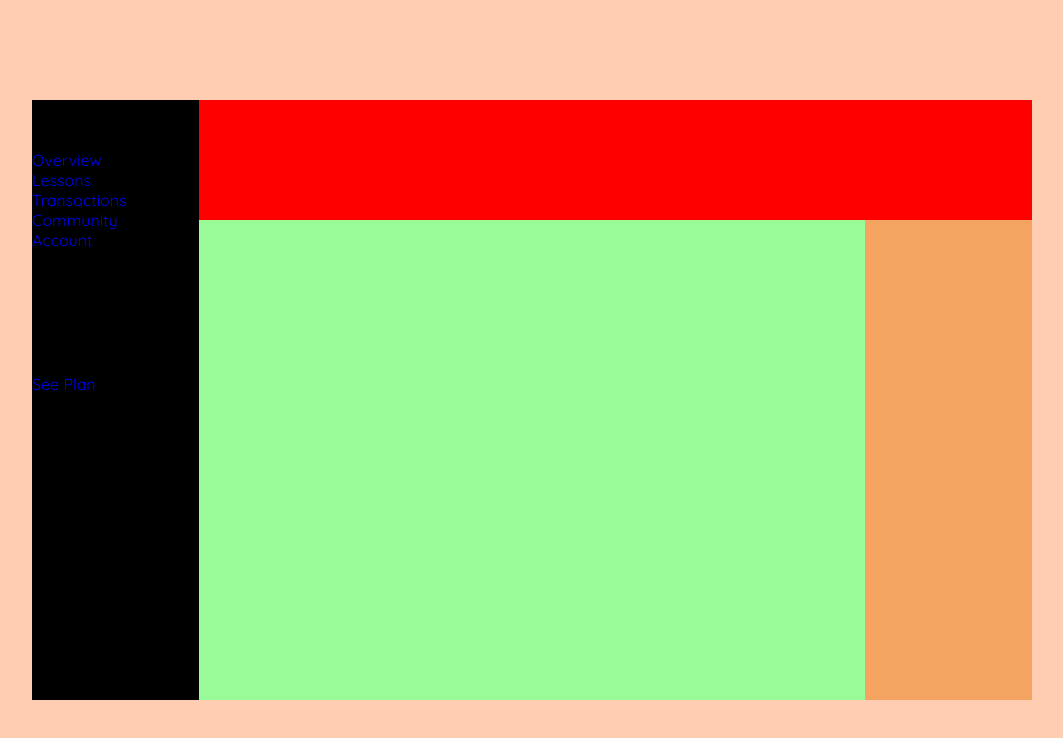
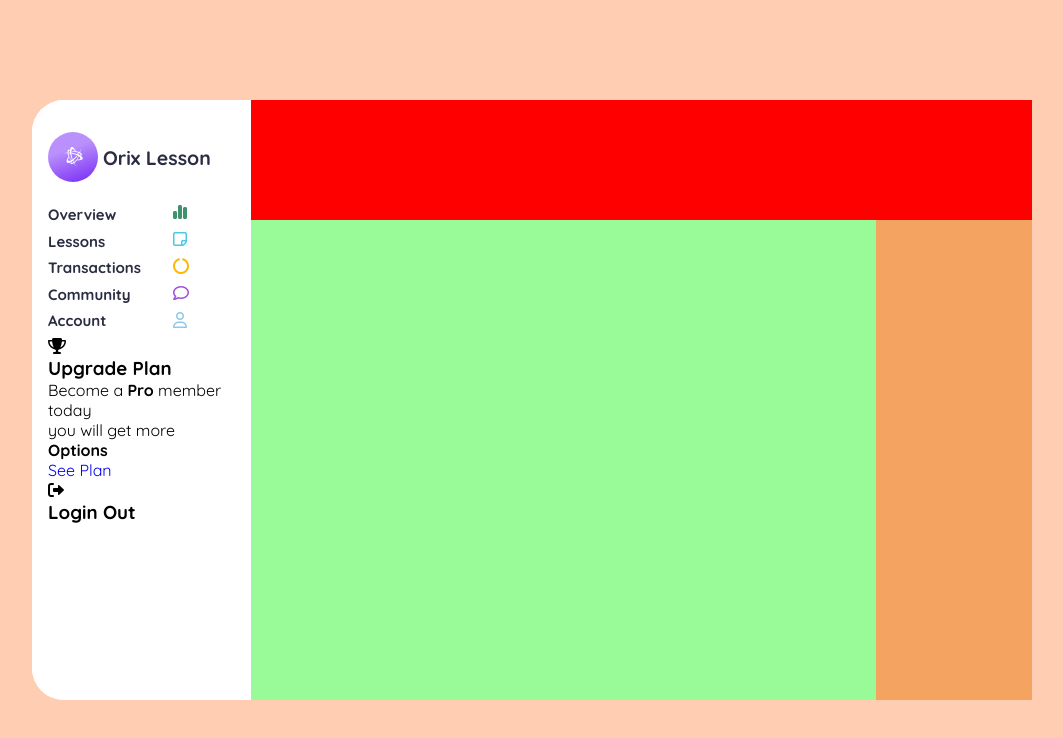
Before and after one commit to renansouza12/dashboard-grid, a plain HTML site: page index.html in a window 1280 px wide. Shown: the whole page, without its empty margins (108-1171 px from the left). Drawn offline with Linux system fonts and the light colour scheme.

Commit message:
finished option

```diff
--- a/index.html
+++ b/index.html
@@ -16,25 +16,37 @@
             <header class="header"></header>
             <aside class="left__bar">
                 <div class="bar__content">
-                    <i class="fa-brands fa-battle-net"></i>
+                    <ul>
+                        <div class="title"> <i class="fa-brands fa-battle-net fa-xl"></i>
                             <h1>Orix Lesson</h1>
+                        </div>
+                        <div class="option">
                             <ul>
                                 <li>
-                            <a href="#">Overview</a><i class="fa-solid fa-chart-simple"></i>
+                                    <a href="#">Overview</a>
                                 </li>
                                 <li>
-                            <a href="#">Lessons</a><i class="fa-regular fa-note-sticky"></i>
+                                    <a href="#">Lessons</a>
                                 </li>
                                 <li>
-                            <a href="#">Transactions</a><i class="fa-solid fa-circle-notch"></i>
+                                    <a href="#">Transactions</a>
                                 </li>
                                 <li>
-                            <a href="#">Community</a><i class="fa-regular fa-comment"></i>
+                                    <a href="#">Community</a>
                                 </li>
                                 <li>
-                            <a href="#">Account</a><i class="fa-regular fa-user"></i>
+                                    <a href="#">Account</a>
                                 </li>
                             </ul>
+                            <div class="option__icon">
+                                <i class="fa-solid fa-chart-simple " id="chart"></i>
+                                <i class="fa-regular fa-note-sticky" id="note"></i>
+                                <i class="fa-solid fa-circle-notch" id="circle"></i>
+                                <i class="fa-regular fa-comment" id="comment"></i>
+                                <i class="fa-regular fa-user" id="user"></i>
+                            </div>
+                        </div>
+
                         <div class="card__bar">
                             <i class="fa-solid fa-trophy"></i>
                             <section>
@@ -51,6 +63,7 @@
                         </div>
 
                 </div>
+
             </aside>
             <aside class="right__bar"></aside>
             <main class="main"></main>
--- a/style.css
+++ b/style.css
@@ -9,6 +9,7 @@
 
 :root {
     --white-color: #fff;
+    --light-black: #2b2d42;
 }
 
 body {
@@ -37,7 +38,7 @@ a {
     height: 600px;
     width: 1000px;
     display: grid;
-    grid-template-columns: 0.5fr 2fr 0.5fr;
+    grid-template-columns: 0.7fr 2fr 0.5fr;
     grid-template-rows: 1fr 3fr 1fr;
 }
 
@@ -47,8 +48,75 @@ a {
 }
 
 .left__bar {
-    background: black;
+    background: var(--white-color);
     grid-area: 1/1/4/2;
+    display: flex;
+    flex-direction: column;
+    border-radius: 2rem 0 0rem 2rem;
+    padding: 1rem;
+}
+
+.left__bar .title {
+    display: flex;
+    align-items: center;
+    font-size: 13px;
+    margin: 1rem 0;
+    color: var(--light-black);
+}
+
+.left__bar .title i {
+    display: flex;
+    justify-content: center;
+    align-items: center;
+    height: 50px;
+    width: 50px;
+    background: linear-gradient(160deg, rgb(186, 145, 252) 35%, rgb(118, 39, 244) 100%);
+    border-radius: 50%;
+    color: var(--white-color);
+    margin-right: 5px;
+}
+
+.left__bar .option {
+    display: flex;
+}
+
+.left__bar .option i {
+    margin: 0.35rem 2rem;
+}
+
+.left__bar .option #chart {
+    color: #40916c;
+}
+
+.left__bar .option #note {
+    color: #48cae4;
+}
+
+.left__bar .option #circle {
+    color: #ffb703;
+}
+
+.left__bar .option #comment {
+    color: #9d4edd;
+}
+
+.left__bar .option #user {
+    color: #8ecae6;
+}
+
+.left__bar .option a {
+    color: var(--light-black);
+    font-weight: 700;
+    font-size: 15px;
+}
+
+.left__bar .option li {
+    margin: 0.4rem 0;
+}
+
+.left__bar .option__icon {
+    display: flex;
+    flex-direction: column;
 }
 
 .right__bar {
```
Lines whose indentation alone changed are shown as unchanged.
